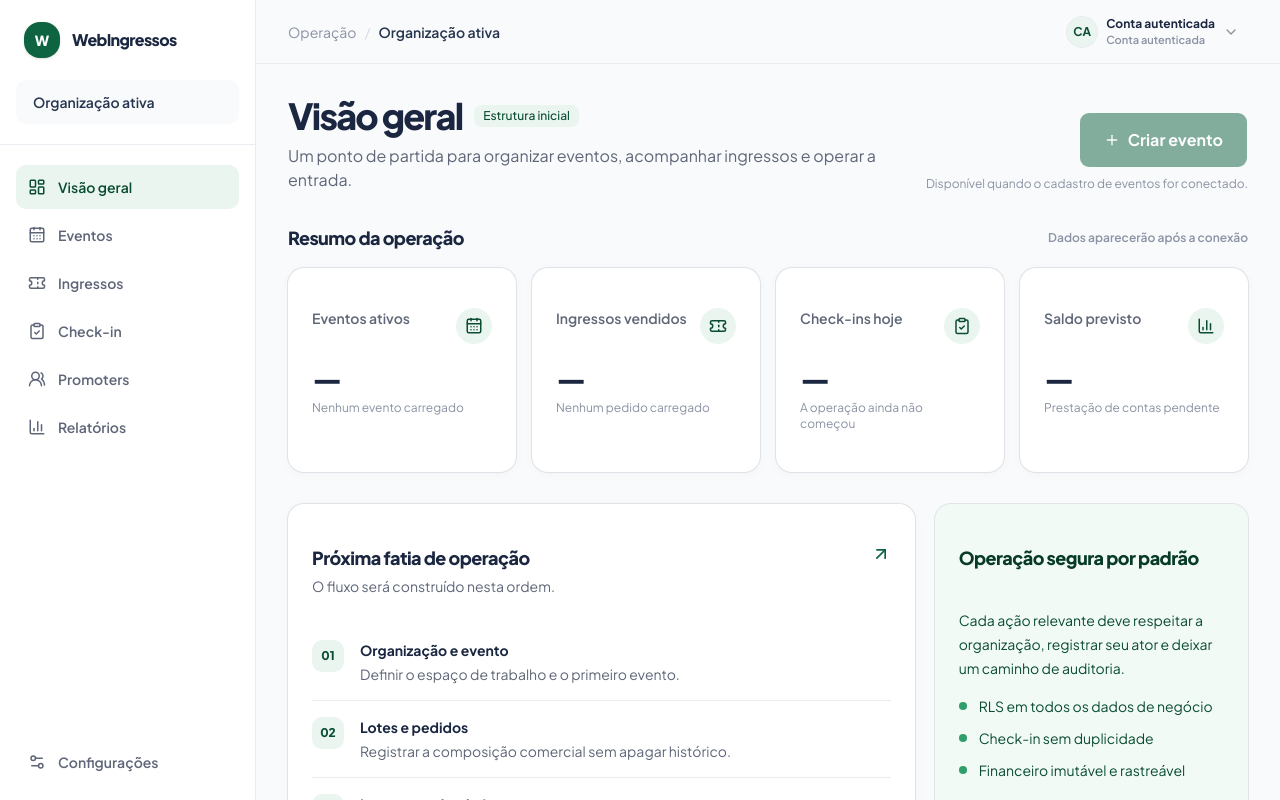
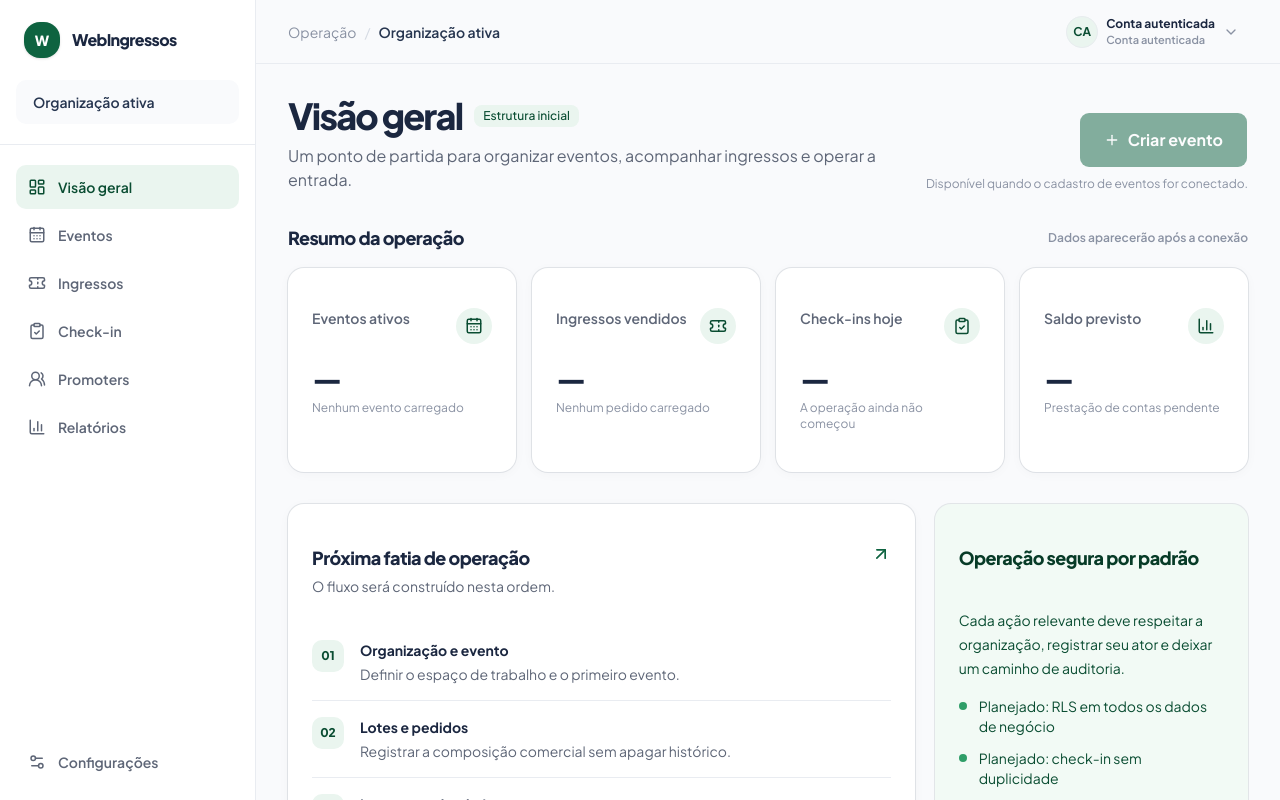
Before and after one commit to prof-ramos/webingressos-app, a Next.js app: page /dashboard in a window 1280 px wide. Shown: the top 800 px of the page. Built offline with nearby package versions, Linux system fonts and the light colour scheme; no server answers.

Commit message:
Address current PR review findings

```diff
--- a/src/app/(dashboard)/dashboard/page.tsx
+++ b/src/app/(dashboard)/dashboard/page.tsx
@@ -116,9 +116,9 @@ export default function DashboardPage() {
             </p>
             <ul className="space-y-3 text-sm text-brand-800">
               {[
-                "RLS em todos os dados de negócio",
-                "Check-in sem duplicidade",
-                "Financeiro imutável e rastreável",
+                "Planejado: RLS em todos os dados de negócio",
+                "Planejado: check-in sem duplicidade",
+                "Planejado: financeiro imutável e rastreável",
               ].map((item) => (
                 <li key={item} className="flex gap-3">
                   <span className="mt-1.5 size-2 shrink-0 rounded-full bg-brand-500" aria-hidden="true" />
--- a/src/app/(dashboard)/error.tsx
+++ b/src/app/(dashboard)/error.tsx
@@ -18,8 +18,7 @@ export default function DashboardError({ reset }: { error: Error; reset: () => v
       </CardHeader>
       <CardContent className="space-y-5 p-6 pt-2">
         <p role="alert" className="text-sm leading-6 text-ink-600">
-          A operação continua registrada. Tente novamente e, se o erro persistir, avise a equipe
-          responsável pelo ambiente.
+          Tente novamente e, se o erro persistir, avise a equipe responsável pelo ambiente.
         </p>
         <Button onClick={reset}>Tentar novamente</Button>
       </CardContent>
--- a/src/app/(dashboard)/not-found.tsx
+++ b/src/app/(dashboard)/not-found.tsx
@@ -1,7 +1,7 @@
 import Link from "next/link"
 import { Compass } from "lucide-react"
 
-import { Button } from "@/components/ui/button"
+import { buttonVariants } from "@/components/ui/button"
 import { Card, CardContent, CardHeader, CardTitle } from "@/components/ui/card"
 
 export const metadata = {
@@ -24,7 +24,9 @@ export default function DashboardNotFound() {
           O endereço pedido não corresponde a nenhum módulo da operação. Use a navegação lateral para
           voltar a um módulo conhecido.
         </p>
-        <Button render={<Link href="/dashboard" />}>Voltar para a visão geral</Button>
+        <Link href="/dashboard" className={buttonVariants()}>
+          Voltar para a visão geral
+        </Link>
       </CardContent>
     </Card>
   )
--- a/src/app/globals.css
+++ b/src/app/globals.css
@@ -136,6 +136,7 @@
 }
 
 /* DESIGN.md: no motion beyond a short color/position transition. */
+@layer base {
   @media (prefers-reduced-motion: reduce) {
     *,
     *::before,
@@ -146,3 +147,4 @@
       scroll-behavior: auto !important;
     }
   }
+}
--- a/src/app/layout.tsx
+++ b/src/app/layout.tsx
@@ -1,5 +1,7 @@
 import type { Metadata, Viewport } from "next"
 import { Plus_Jakarta_Sans } from "next/font/google"
+
+import { DESIGN_TOKENS } from "@/lib/design-tokens"
 
 import "./globals.css"
 
@@ -18,7 +20,7 @@ export const metadata: Metadata = {
 }
 
 export const viewport: Viewport = {
-  themeColor: "#0e6340",
+  themeColor: DESIGN_TOKENS.brand700,
   colorScheme: "light",
 }
 
--- a/src/app/not-found.tsx
+++ b/src/app/not-found.tsx
@@ -1,7 +1,7 @@
 import Link from "next/link"
 
 import { BrandMark } from "@/components/layout/brand-mark"
-import { Button } from "@/components/ui/button"
+import { buttonVariants } from "@/components/ui/button"
 import { Card, CardContent, CardHeader, CardTitle } from "@/components/ui/card"
 
 export const metadata = {
@@ -23,7 +23,9 @@ export default function NotFound() {
             O endereço que você abriu não existe neste app. Verifique o link ou volte para a visão
             geral da operação.
           </p>
-          <Button render={<Link href="/dashboard" />}>Ir para a visão geral</Button>
+          <Link href="/dashboard" className={buttonVariants()}>
+            Ir para a visão geral
+          </Link>
         </CardContent>
       </Card>
     </main>
--- a/src/components/auth/login-form.tsx
+++ b/src/components/auth/login-form.tsx
@@ -103,9 +103,10 @@ export function LoginForm({
       )}
       <Button
         type="submit"
+        size="lg"
         disabled={isPending}
         aria-busy={isPending}
-        className="h-12 w-full rounded-lg font-bold"
+        className="w-full"
       >
         {isPending ? "Entrando…" : "Entrar"}
       </Button>
--- /dev/null
+++ b/src/lib/design-tokens.ts
@@ -0,0 +1,3 @@
+export const DESIGN_TOKENS = {
+  brand700: "#0e6340",
+} as const
```
Also changed, not shown: 1 other file (tests, documents, lock files or other folders). Lines whose indentation alone changed are shown as unchanged.
